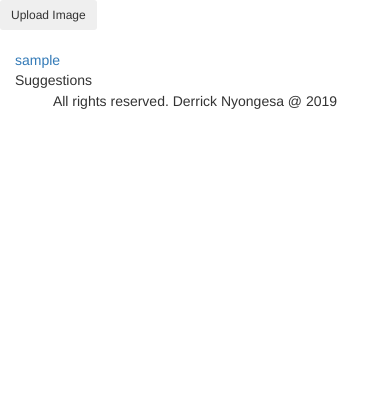
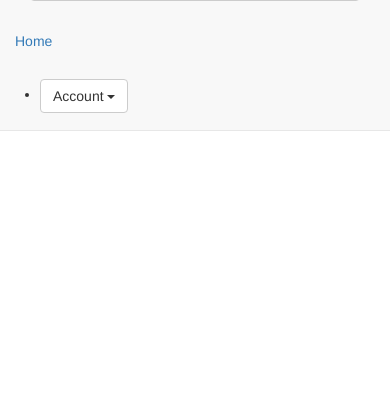
Before and after one commit to Derrick-Nyongesa/instagram-clone, a Django app: page / in a window 390 px wide. Shown: the part 184-590 px from the top of the page. Run offline with Django 3.2, Linux system fonts and the light colour scheme; the visitor is signed in with stand-in values (Sample User, id 1); data comes from the database, SQL or seed files in the repository; data that the repository does not hold is empty; some libraries are stand-ins or nearby versions.

Commit message:
Styled and added grid system to the navbar

```diff
--- a/instagram/templates/navbar.html
+++ b/instagram/templates/navbar.html
@@ -1,11 +1,15 @@
-<nav class="navbar navbar-inverse">
-  <div class="container-fluid">
+
+
+  <nav class="navbar navbar-default navbar-fixed-top">
+    <div class="container">
       <div class="navbar-header">
-      <a class="navbar-brand" href="/">Instagram</a>
+        <h1 class="logo"><a href="/"><img src="https://seeklogo.com/images/I/instagram-new-2016-glyph-logo-84CB825424-seeklogo.com.png" alt="" style="width:35px"></a><img src="https://upload.wikimedia.org/wikipedia/commons/thumb/2/2a/Instagram_logo.svg/2000px-Instagram_logo.svg.png" alt="" style="width:135px"></h1>
       </div>
+
+
       <!-- Adding a search form  -->
-    <div class="col-sm-4 col-md-4 navbar-right">
-      <div class="col-sm-4 col-md-4 navbar-right">
+      <div class="">
+        <div class="col-sm-4 col-md-4 navbar-center">
 
           <form class="mb-0 h1 ml-auto mr-auto" id="searchform" action="{% url 'search' %}" >
             <input name="search_user" autocomplete="off" id="searching" class="form-control d-none d-md-block" placeholder="Search">
@@ -13,30 +17,45 @@
           </form>
         </div>
 
-    </div>
-    <!-- search form end -->
+        <span class="nav navbar-nav navbar-center">
 
-    <div class="col-sm-6 col-md-6">
+          <a href="{%url 'homePage'%}">Home</a>
+        </span>
+
+        <div class=" nav navbar-nav navbar-right">
           {% if user.is_authenticated %}
 
 
+            <span>
+              <ul>
+                <li class="dropdown">
+                  <a href="#" class="dropdown-toggle btn btn-default" data-toggle="dropdown" role="button" aria-expanded="false">Account
+                            <span class="caret"></span>
+                        </a>
+                  <ul class="dropdown-menu" role="menu">
 
                     <li>
-              <a href="{%url 'homePage'%}">Home</a>
+                      <a href="">Profile</a>
                     </li>
-
                     <li>
                       <a href="/logout">Logout</a>
                     </li>
-
+                  </ul>
+                </li>
+              </ul>
+            </span>
 
 
           {% else %}
-      <li>
+
             <a class='btn btn-default' href="/accounts/login">Login</a>
-      </li>
+
 
           {% endif %}
         </div>
+
+      </div>
+
+
     </div>
   </nav>
```
Lines whose indentation alone changed are shown as unchanged.
